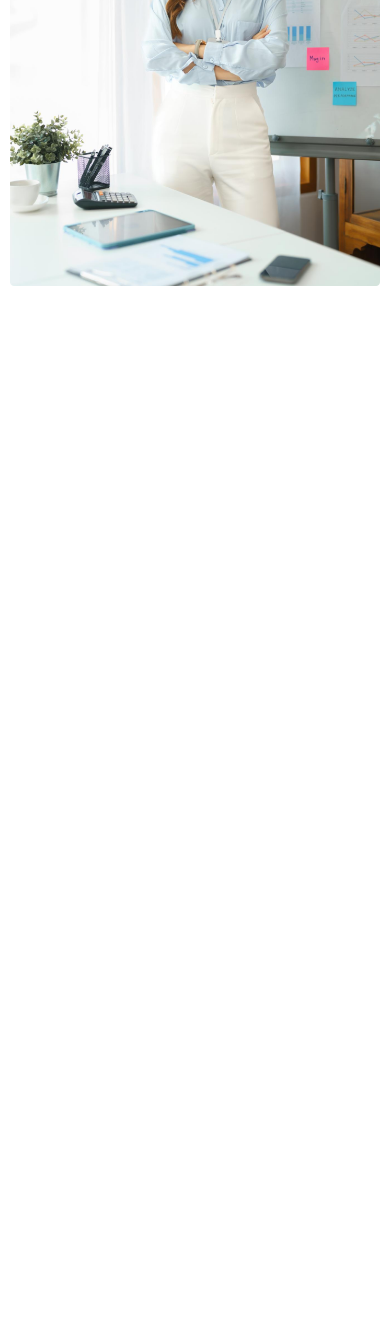
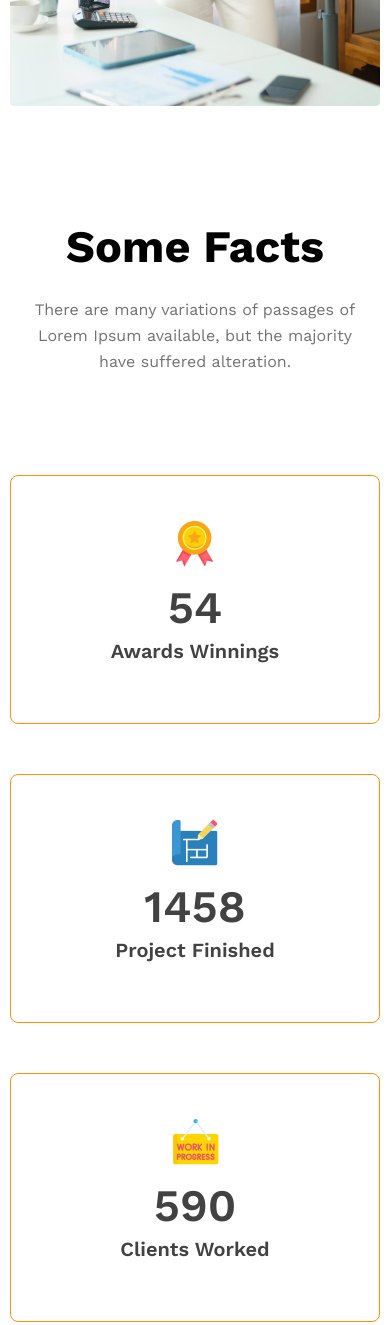
Before and after one commit to joynul24/Architect_Website, a plain HTML site: page index.html in a window 390 px wide. Shown: the part 4882-6207 px from the top of the page. Before the commit the page ends 5182 px from the top, so only its background shows below. Drawn offline with nearby package versions, Linux system fonts and the light colour scheme.

Commit message:
added some fact section with responsive

```diff
--- a/index.html
+++ b/index.html
@@ -78,6 +78,40 @@
                 </button>
             </div>
           </section>
+          <!-- some fact section -->
+           <section class="some-fact">
+            <div class="same-fact-content">
+                <h3 class="some-fact-title">Some Facts</h3>
+                <p class="common-description">There are many variations of passages of Lorem Ipsum available, but the majority have suffered alteration.</p>
+            </div>
+            <!-- some fact grid container -->
+             <div class="some-fact-grid-container">
+                <!-- card 1 -->
+                <div class="some-fact-card">
+                    <img src="images/icons/ribon.png">
+                    <h3 class="some-card-nums">54</h3>
+                    <p>Awards Winnings</p>
+                </div>
+                <!-- card 2 -->
+                <div class="some-fact-card">
+                    <img src="images/icons/projects.png">
+                    <h3 class="some-card-nums">1458</h3>
+                    <p>Project Finished</p>
+                </div>
+                <!-- card 3 -->
+                <div class="some-fact-card">
+                    <img src="images/icons/customers.png">
+                    <h3 class="some-card-nums">590</h3>
+                    <p>Clients Worked</p>
+                </div>
+                <!-- card 1 -->
+                <div class="some-fact-card">
+                    <img src="images/icons/email.png">
+                    <h3 class="some-card-nums">22578</h3>
+                    <p>Email Send</p>
+                </div>
+             </div>
+           </section>
     </main>
     <footer></footer>
 </body>
--- a/styles/architect.css
+++ b/styles/architect.css
@@ -184,7 +184,7 @@ main {
 }
 
 .enjoy-card {
-    background-color:rgb(247, 247, 233);
+    background-color: rgb(247, 247, 233);
     margin-top: 25px;
     padding: 30px 42px 30px 30px;
     border-radius: 8px;
@@ -217,6 +217,52 @@ main {
 .badge-p {
     font-size: 1.563rem;
     font-weight: 500;
+}
+
+/* some fact styles */
+
+.some-fact {
+    margin-top: 100px;
+}
+
+.same-fact-content {
+    width: 542px;
+}
+
+.some-fact-title {
+    font-size: 2.813rem;
+    font-weight: 700;
+    margin-bottom: 24px;
+}
+
+/* some fact grid card */
+
+.some-fact-grid-container {
+    display: grid;
+    grid-template-columns: repeat(4, 1fr);
+    gap: 125px;
+    margin-top: 100px;
+}
+
+.some-fact-card {
+    border: 1px solid #FF900E;
+    border-radius: 8px;
+    padding: 45px 35px 60px 35px;
+    text-align: center;
+}
+
+.some-card-nums {
+    font-size: 2.813rem;
+    font-weight: 600;
+    color: #424242;
+    margin: 10px 0px 5px 0px;
+}
+
+/* some fact grid card */
+.some-fact-card>p {
+    font-size: 1.25rem;
+    font-weight: 600;
+    color: #424242;
 }
 
 
@@ -262,10 +308,13 @@ main {
 
     .features-enjoy {
         padding: 10px;
+        gap: 0px;
+        flex-direction: column;
+        margin-top: 50px;
     }
 
-    .features-enjoy {
-        flex-direction: column;
+    .enjoy-image {
+        margin-top: 50px;
     }
 
     .enjoy-image img {
@@ -275,4 +324,22 @@ main {
     .badge-btn {
         display: none;
     }
+
+    /* some fact grid  */
+
+    .same-fact-content {
+        width: 100%;
+        text-align: center;
+        padding: 0px 20px;
+    }
+
+    .some-fact-grid-container {
+        grid-template-columns: repeat(1, 1fr);
+        gap: 0px;
+        padding: 0px 10px;
+    }
+
+    .some-fact-card {
+        margin-bottom: 50px;
+    }
 }
```
